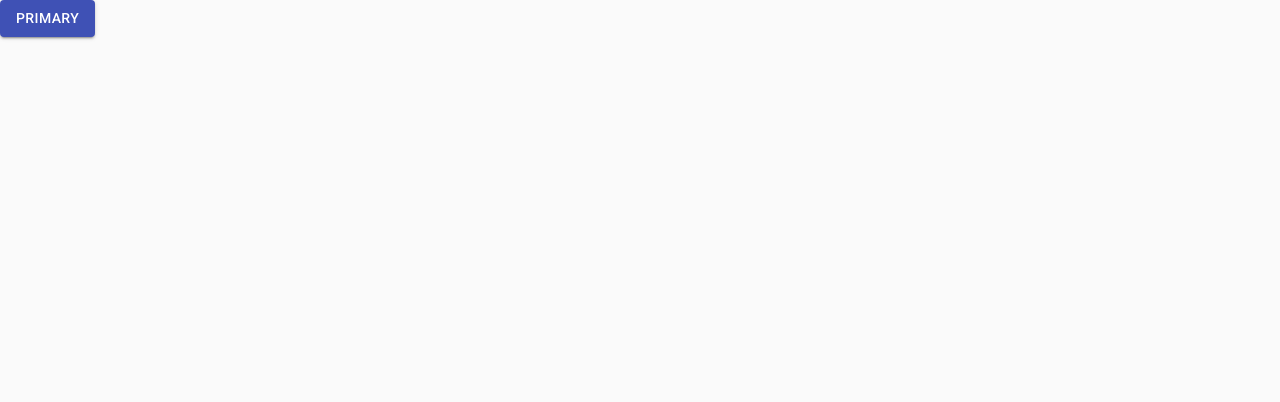
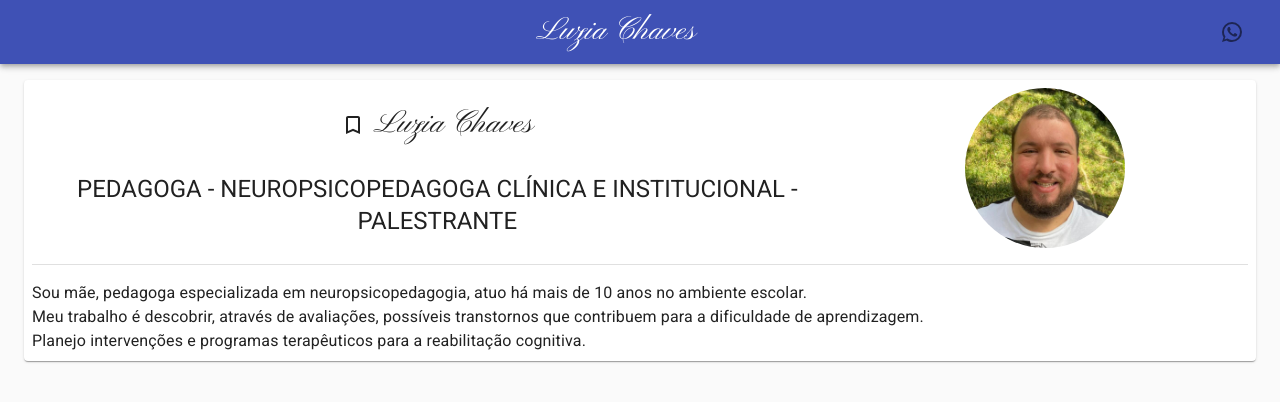
Before and after one commit to PedroMarianoAlmeida/luzia-chaves-landing-page, a Next.js app: page / in a window 1280 px wide. Shown: the top 402 px of the page. Built offline with nearby package versions, Linux system fonts and the light colour scheme.

Commit message:
Cartão About Sendo Feito

```diff
--- a/pages/_document.tsx
+++ b/pages/_document.tsx
@@ -66,6 +66,10 @@ class MyDocument extends Document {
             rel="stylesheet"
             href="https://fonts.googleapis.com/css?family=Roboto:300,400,500,700&display=swap"
           />
+          <link
+            href="https://fonts.googleapis.com/css2?family=Pinyon+Script&display=swap"
+            rel="stylesheet"
+          />
         </Head>
         <body>
           <Main />
--- a/pages/api/hello.tsx
+++ /dev/null
@@ -1,5 +0,0 @@
-import type { NextApiRequest, NextApiResponse } from 'next'
-
-export default (req: NextApiRequest, res: NextApiResponse) => {
-  res.status(200).json({ name: 'John Doe' })
-}
--- a/pages/index.tsx
+++ b/pages/index.tsx
@@ -1,11 +1,23 @@
-import Button from '@material-ui/core/Button';
+import Container from '@material-ui/core/Container';
+import useMediaQuery from '@material-ui/core/useMediaQuery';
+
+import AppbarMain from '../src/components/AppbarMain';
+import About from '../src/components/About';
+import TitleAndDescriptionSEO from '../src/components/reusable/TitleAndDescriptionSEO';
 
 export default function Home() {
+  const desktopLayout = useMediaQuery('(min-width:960px)'); //md break point
+
   return (
-    <div>
-      <Button variant="contained" color="primary">
-        Primary
-      </Button>
-    </div>
+    <>
+      <TitleAndDescriptionSEO
+        title="Luzia Chaves | Psicóloga"
+        description="Website oficial da Luzia Chaves"
+      />
+      <AppbarMain />
+      <Container fixed>
+        <About desktopLayout={desktopLayout} />
+      </Container>
+    </>
   );
 }
--- /dev/null
+++ b/src/components/About.tsx
@@ -0,0 +1,129 @@
+import Paper from '@material-ui/core/Paper';
+import Typography from '@material-ui/core/Typography';
+import Divider from '@material-ui/core/Divider';
+import Box from '@material-ui/core/Box';
+import BookmarkBorderIcon from '@material-ui/icons/BookmarkBorder';
+import { makeStyles } from '@material-ui/core/styles';
+
+import AvatarResizable from './reusable/AvatarResizable';
+
+const useStyles = makeStyles((theme) => ({
+  rootMobile: {
+    display: 'flex',
+    flexDirection: 'column',
+    marginTop: theme.spacing(2),
+  },
+
+  rootDesktop: {
+    display: 'grid',
+    gridTemplateColumns: '2fr 1fr',
+    gridTemplateAreas: `
+    "nome foto"
+    "títulos foto"
+      "divisão divisão"
+      "texto texto"
+      `,
+    padding: theme.spacing(1),
+    alignItems: 'center',
+    marginTop: theme.spacing(2),
+  },
+
+  name: {
+    gridArea: 'nome',
+  },
+
+  titles: {
+    gridArea: 'títulos',
+  },
+
+  image: {
+    gridArea: 'foto',
+  },
+
+  divider: {
+    gridArea: 'divisão',
+    margin: `${theme.spacing(2)}px 0`,
+  },
+
+  textDesktop: {
+    gridArea: 'texto',
+  },
+
+  textMobile: {
+    margin: `0 ${theme.spacing(1)}px ${theme.spacing(1)}px ${theme.spacing(
+      1
+    )}px`,
+  },
+
+  nameText: {
+    fontFamily: "'Pinyon Script', cursive",
+    fontSize: '2rem',
+    marginLeft: theme.spacing(1),
+  },
+
+  nameIcon: {
+    alignSelf: 'center',
+  },
+}));
+
+const About = ({ desktopLayout }) => {
+  const classes = useStyles();
+
+  return (
+    <Paper className={desktopLayout ? classes.rootDesktop : classes.rootMobile}>
+      <Box
+        className={desktopLayout ? classes.name : ''}
+        display="flex"
+        alignContent="center"
+        justifyContent="center"
+      >
+        <BookmarkBorderIcon className={classes.nameIcon} />
+        <Typography
+          align="center"
+          variant="h6"
+          className={classes.nameText}
+          display="inline"
+        >
+          Luzia Chaves
+        </Typography>
+      </Box>
+
+      <Typography
+        align="center"
+        variant="h5"
+        className={desktopLayout ? classes.titles : ''}
+      >
+        PEDAGOGA - NEUROPSICOPEDAGOGA CLÍNICA E INSTITUCIONAL - PALESTRANTE
+      </Typography>
+
+      <Box
+        className={desktopLayout ? classes.image : ''}
+        display="flex"
+        justifyContent="center"
+      >
+        <AvatarResizable
+          alt="Luzia Chaves - Foto de Perfil"
+          src="profile.jpeg"
+          spacing={20}
+        />
+      </Box>
+      <Divider className={classes.divider} />
+      <Box className={desktopLayout ? classes.textDesktop : classes.textMobile}>
+        <Typography>
+          Sou mãe, pedagoga especializada em neuropsicopedagogia, atuo há mais
+          de 10 anos no ambiente escolar.
+        </Typography>
+        <Typography>
+          Meu trabalho é descobrir, através de avaliações, possíveis transtornos
+          que contribuem para a dificuldade de aprendizagem.{' '}
+        </Typography>
+        <Typography>
+          Planejo intervenções e programas terapêuticos para a reabilitação
+          cognitiva.
+        </Typography>
+      </Box>
+    </Paper>
+  );
+};
+
+export default About;
--- /dev/null
+++ b/src/components/AppbarMain.tsx
@@ -0,0 +1,42 @@
+import AppBar from '@material-ui/core/AppBar';
+import Toolbar from '@material-ui/core/Toolbar';
+import Typography from '@material-ui/core/Typography';
+import IconButton from '@material-ui/core/IconButton';
+import WhatsAppIcon from '@material-ui/icons/WhatsApp';
+import { makeStyles } from '@material-ui/core/styles';
+
+const useStyles = makeStyles((theme) => ({
+  logoText: {
+    fontFamily: "'Pinyon Script', cursive",
+    fontSize: '2rem',
+    flexGrow: 1,
+  },
+
+  menu: {
+    display: 'flex',
+  },
+}));
+
+const AppbarMain = () => {
+  const classes = useStyles();
+
+  return (
+    <AppBar position="static">
+      <Toolbar className={classes.menu}>
+        <Typography
+          align="center"
+          variant="h6"
+          component="div"
+          className={classes.logoText}
+        >
+          Luzia Chaves
+        </Typography>
+        <IconButton>
+          <WhatsAppIcon />
+        </IconButton>
+      </Toolbar>
+    </AppBar>
+  );
+};
+
+export default AppbarMain;
--- /dev/null
+++ b/src/components/reusable/AvatarResizable.tsx
@@ -0,0 +1,17 @@
+import Avatar from '@material-ui/core/Avatar'
+import { makeStyles } from '@material-ui/core/styles'
+
+const AvatarResizable = ({ alt, src, spacing }) => {
+  const useStyles = makeStyles((theme) => ({
+    size: {
+      width: theme.spacing(spacing),
+      height: theme.spacing(spacing),
+    },
+  }))
+
+  const classes = useStyles()
+
+  return <Avatar alt={alt} src={src} className={classes.size} />
+}
+
+export default AvatarResizable
--- /dev/null
+++ b/src/components/reusable/TitleAndDescriptionSEO.tsx
@@ -0,0 +1,13 @@
+import Head from 'next/head'
+
+const TitleAndDescriptionSEO = ({ title, description }) => {
+  return (
+    <Head>
+      <title>{title}</title>
+      <meta name="viewport" content="initial-scale=1.0, width=device-width" />
+      <meta name="description" content={description} />
+    </Head>
+  )
+}
+
+export default TitleAndDescriptionSEO
--- a/src/lib/theme.tsx
+++ b/src/lib/theme.tsx
@@ -5,16 +5,16 @@ import { red } from '@material-ui/core/colors';
 const theme = createMuiTheme({
   palette: {
     primary: {
-      main: '#556cd6',
+      main: '#dd8e58',
     },
     secondary: {
-      main: '#19857b',
+      main: '#708a81',
     },
     error: {
       main: red.A400,
     },
     background: {
-      default: '#fff',
+      default: '#e5d1b8',
     },
   },
 });
```
Also changed, not shown: public/profile.jpeg (added), 1 other file (tests, documents, lock files or other folders).
